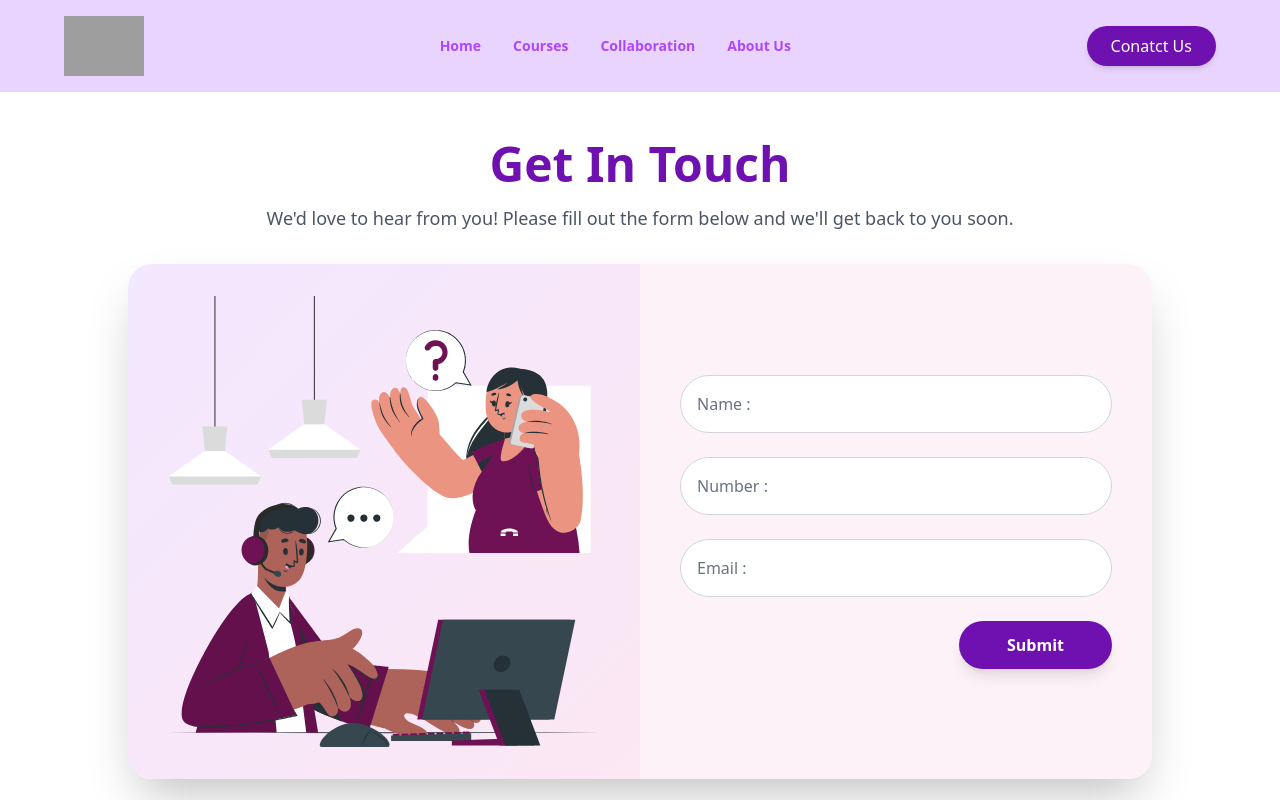
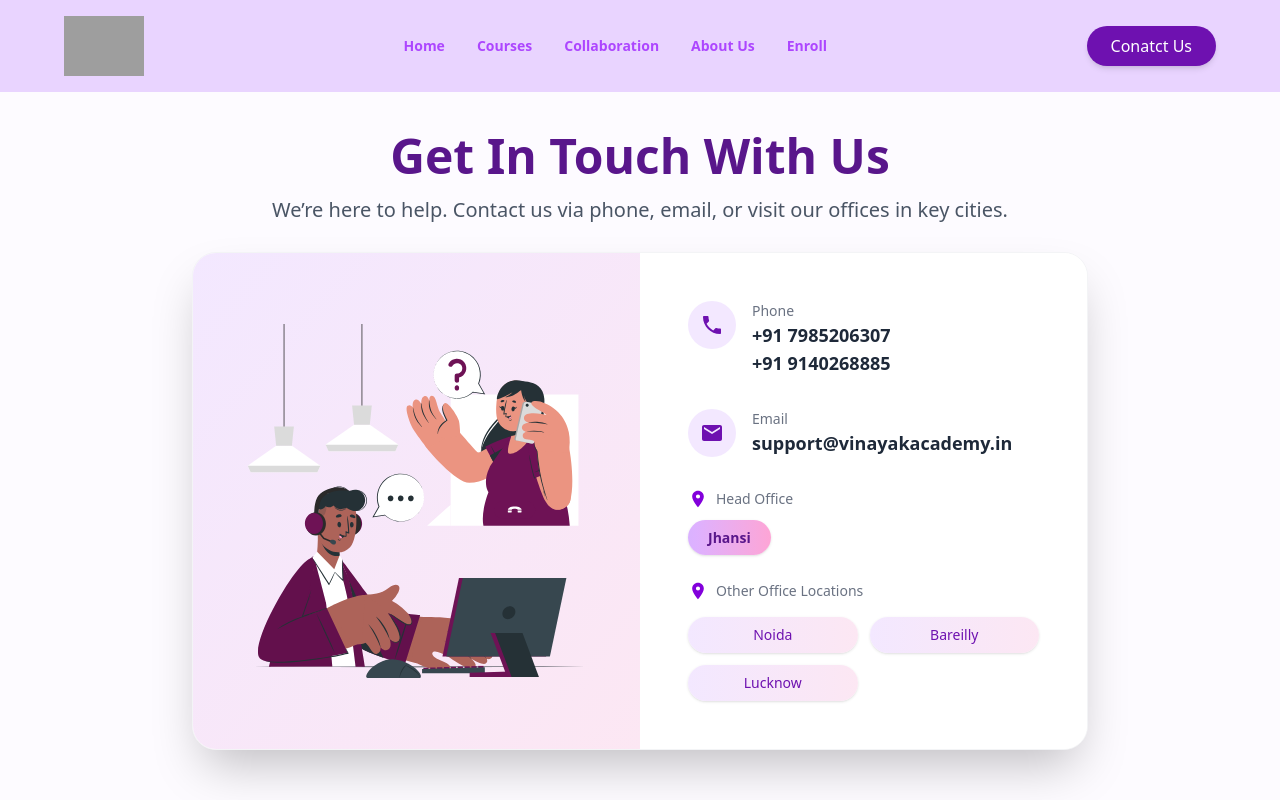
Before and after one commit to SankalpVinayak/VinayakAcademy, a React (Vite) app: page /contactUs in a window 1280 px wide. Shown: the top 800 px of the page. Built offline with nearby package versions, Linux system fonts and the light colour scheme; grey boxes are pictures that could not be loaded.

Commit message:
Contact Us and other enhancements

```diff
--- a/src/App.jsx
+++ b/src/App.jsx
@@ -5,6 +5,7 @@ import Footer from './components/Footer'
 import CourseDetails from './pages/CourseDetails'
 import ContactUs from './pages/ContactUs'
 import About from './pages/About'
+import Achievements from './pages/Achievements'
 
 function App() {
 
@@ -17,6 +18,7 @@ function App() {
           <Route path='/courseDetails' element={<CourseDetails />} />
           <Route path='/contactUs' element={<ContactUs />} />
           <Route path='/aboutUs' element={<About />} />
+          <Route path='/achievements' element={<Achievements />} />
         </Routes>
         <Footer />
       </Router>
--- a/src/components/Navbar.jsx
+++ b/src/components/Navbar.jsx
@@ -13,10 +13,11 @@ const Navbar = () => {
         { label: 'Courses', path: '/courseDetails' },
         { label: 'Collaboration', path: '/' },
         { label: 'About Us', path: '/aboutUs' },
+        { label: 'Enroll', path: '/' },
     ];
 
     return (
-        <nav className="bg-purple-200">
+        <nav className="bg-purple-200 sticky top-0 z-50">
             <div className="max-w-[1200px] mx-auto flex justify-between items-center px-6 py-4">
                 {/* Logo */}
                 <img src={VinayakLogo2} alt="Logo" className="h-15" />
--- a/src/pages/ContactUs.jsx
+++ b/src/pages/ContactUs.jsx
@@ -1,62 +1,88 @@
 import React from 'react'
+import { MdPhone, MdEmail, MdLocationOn } from 'react-icons/md';
 import CallCenter from '../assets/cuate.svg'
 
 const ContactUs = () => {
     return (
-        <section className="flex flex-col items-center min-h-screen px-4 mb-16">
-
-            {/* Heading */}
-            <div className="text-center mt-12 mb-8">
-                <h2 className="text-5xl font-extrabold text-purple-800 mb-4 animate-fade-down">
-                    Get In Touch
+        <section className="bg-[#FDFBFF] min-h-screen px-4 py-10 sm:py-14 md:py-16 lg:py-10">
+            <div className="max-w-7xl mx-auto text-center mb-12 px-4 sm:px-6 lg:px-8">
+                <h2 className="text-3xl sm:text-4xl lg:text-5xl font-extrabold text-purple-900 mb-4">
+                    Get In Touch With Us
                 </h2>
-                <p className="text-gray-600 text-lg">
-                    We'd love to hear from you! Please fill out the form below and we'll get back to you soon.
+                <p className="text-gray-600 text-base sm:text-lg lg:text-xl max-w-3xl mx-auto">
+                    We’re here to help. Contact us via phone, email, or visit our offices in key cities.
                 </p>
             </div>
 
-            {/* Form Card */}
-            <div className="flex flex-col md:flex-row bg-white shadow-2xl rounded-3xl overflow-hidden max-w-5xl w-full">
+            <div className="flex flex-col md:flex-row bg-white shadow-2xl rounded-3xl overflow-hidden
+                max-w-4xl mx-auto border border-gray-100 -mt-5">
 
-                {/* Left Side - Image */}
-                <div className="md:w-1/2 flex items-center justify-center p-8 bg-gradient-to-br from-purple-100 to-pink-100">
-                    <img src={CallCenter} alt="Contact Support" className="max-w-full h-auto object-contain" />
+                {/* Left Image */}
+                <div className="md:w-1/2 bg-gradient-to-br from-purple-100 to-pink-100 flex items-center justify-center p-8 lg:p-12">
+                    <img
+                        src={CallCenter}
+                        alt="Contact Illustration"
+                        className="w-full max-w-xs sm:max-w-sm md:max-w-md lg:max-w-lg object-contain"
+                    />
                 </div>
 
-                {/* Right Side - Form */}
-                <div className="md:w-1/2 flex items-center justify-center p-10 bg-pink-50">
-                    <form className="w-full max-w-md space-y-6">
+                {/* Right Info */}
+                <div className="md:w-1/2 p-8 sm:p-10 lg:p-12 bg-white space-y-8">
+                    {/* Phone */}
+                    <div className="flex items-start gap-4">
+                        <div className="bg-purple-100 p-3 rounded-full text-purple-800 text-2xl">
+                            <MdPhone />
+                        </div>
+                        <div>
+                            <p className="text-sm text-gray-500">Phone</p>
+                            <p className="text-lg font-semibold text-gray-800">+91 7985206307</p>
+                            <p className="text-lg font-semibold text-gray-800">+91 9140268885</p>
+                        </div>
+                    </div>
 
-                        <input
-                            type="text"
-                            placeholder="Name :"
-                            className="w-full p-4 rounded-full bg-white border border-gray-300 focus:border-purple-500 focus:ring-2 focus:ring-purple-200 transition-all placeholder-gray-500 focus:outline-none"
-                        />
+                    {/* Email */}
+                    <div className="flex items-start gap-4">
+                        <div className="bg-purple-100 p-3 rounded-full text-purple-800 text-2xl">
+                            <MdEmail />
+                        </div>
+                        <div>
+                            <p className="text-sm text-gray-500">Email</p>
+                            <p className="text-lg font-semibold text-gray-800">support@vinayakacademy.in</p>
+                        </div>
+                    </div>
 
-                        <input
-                            type="text"
-                            placeholder="Number :"
-                            className="w-full p-4 rounded-full bg-white border border-gray-300 focus:border-purple-500 focus:ring-2 focus:ring-purple-200 transition-all placeholder-gray-500 focus:outline-none"
-                        />
-
-                        <input
-                            type="email"
-                            placeholder="Email :"
-                            className="w-full p-4 rounded-full bg-white border border-gray-300 focus:border-purple-500 focus:ring-2 focus:ring-purple-200 transition-all placeholder-gray-500 focus:outline-none"
-                        />
-
-                        <div className="flex justify-end">
-                            <button
-                                type="submit"
-                                className="bg-purple-800 hover:bg-purple-900 text-white font-bold py-3 px-12 rounded-full shadow-lg hover:scale-105 transform transition-all duration-300"
-                            >
-                                Submit
-                            </button>
+                    {/* Locations */}
+                    {/* Locations Section */}
+                    <div className="space-y-8">
+                        {/* Head Office */}
+                        <div>
+                            <p className="text-sm text-gray-500 mb-4 flex items-center gap-2">
+                                <MdLocationOn className="text-purple-700 text-xl" /> Head Office
+                            </p>
+                            <span className="bg-gradient-to-r from-purple-300 to-pink-300 text-purple-900 font-semibold px-5 py-2 rounded-full text-center text-sm shadow top-5">
+                                Jhansi
+                            </span>
                         </div>
 
-                    </form>
+                        {/* Other Offices */}
+                        <div>
+                            <p className="text-sm text-gray-500 mb-4 flex items-center gap-2">
+                                <MdLocationOn className="text-purple-700 text-xl" /> Other Office Locations
+                            </p>
+                            <div className="grid grid-cols-2 gap-3">
+                                {['Noida', 'Bareilly', 'Lucknow'].map(city => (
+                                    <span
+                                        key={city}
+                                        className="bg-gradient-to-r from-purple-100 to-pink-100 text-purple-800 font-medium px-4 py-2 rounded-full text-center text-sm shadow-sm"
+                                    >
+                                        {city}
+                                    </span>
+                                ))}
+                            </div>
+                        </div>
+                    </div>
+
                 </div>
-
             </div>
         </section>
     )
--- a/src/pages/CourseSlider.jsx
+++ b/src/pages/CourseSlider.jsx
@@ -1,5 +1,6 @@
 import React from "react";
 import Slider from "react-slick";
+import { Link } from "react-router-dom"
 import "slick-carousel/slick/slick.css";
 import "slick-carousel/slick/slick-theme.css";
 
@@ -37,9 +38,12 @@ const CourseSlider = ({ courses }) => {
                         <div className="p-4">
                             <h3 className="text-lg font-semibold italic mb-2">{course.title}</h3>
                             <p className="text-sm mb-4">{course.description}</p>
-                            <button className="bg-[#FAFFD8] text-[#3C004D] px-4 py-2 rounded-full font-semibold italic">
-                                Learn More
-                            </button>
+                            <Link to='/courseDetails'>
+                                <button className="bg-[#FAFFD8] text-[#3C004D] px-4 py-2
+                                rounded-full font-semibold italic cursor-pointer">
+                                    Learn More
+                                </button>
+                            </Link>
                         </div>
                     </div>
                 </div>
```
Also changed, not shown: src/pages/About.jsx (+28 -19 lines), src/pages/CourseDetails.jsx (line endings or trailing spaces).
